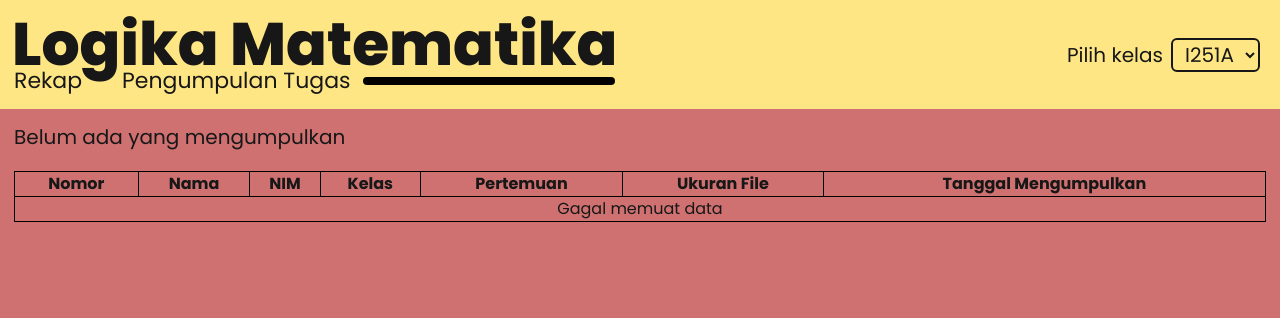
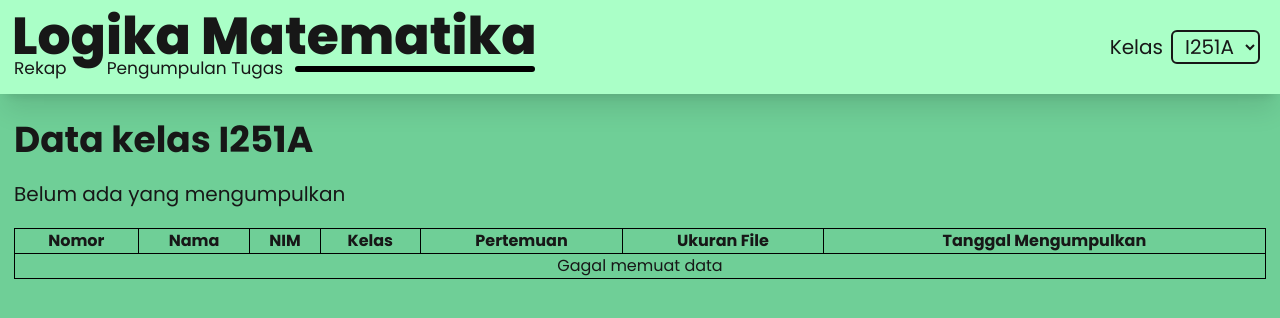
Before and after one commit to RDeveLabs/rekap-tugas, a website built with Vite: page index.html in a window 1280 px wide. Built offline with nearby package versions, Linux system fonts and the light colour scheme; no server answers.

Commit message:
update: pilihan kelas dan style

```diff
--- a/index.html
+++ b/index.html
@@ -8,28 +8,29 @@
     <title>rekap-tugas</title>
   </head>
   <body class="min-h-full flex flex-col">
-    <div class="header flex justify-between items-center bg-amber-200 p-3">
+    <div class="header flex fixed w-full justify-between items-center p-3 shadow-xl">
       <div class="judul">
-        <h1 class="font-extrabold text-6xl leading-10 pt-3">
+        <h1 class="font-extrabold text-[52px] leading-10 pt-1">
           Logika Matematika
         </h1>
         <div class="flex items-center justify-between pr-0.5">
-          <div class="text-[22px] gap-10 flex pl-0.5 w-max">
+          <div class="text-[17px] gap-10 flex pl-0.5 w-max">
             <p>Rekap</p>
             <p>Pengumpulan Tugas</p>
           </div>
-          <div class="w-63 h-2 bg-black rounded-2xl"></div>
+          <div class="w-60 h-1.5 bg-black rounded-2xl"></div>
         </div>
       </div>
       <div class="class-dropdown flex p-2 gap-2 items-center">
-      <label for="kelas" class="text-xl">Pilih kelas</label>
+      <label for="kelas" class="text-xl">Kelas</label>
       <select name="kelas" id="kelas" class="text-xl pl-2 pr-2 rounded-md border-2">
         <option value="1">I251A</option>
         <option value="2">I251B</option>
       </select>
     </div>
     </div>
-    <div class="body p-3.5 flex flex-col gap-5">
+    <div class="body p-3.5 pt-30 flex flex-col gap-5">
+      <h1 class="text-4xl font-bold">Data kelas <span id="info-kelas"></span></h1>
       <p id="info" class="text-xl">Belum ada yang mengumpulkan</p>
       <table class="table">
         <thead>
--- a/src/main.js
+++ b/src/main.js
@@ -1,10 +1,16 @@
 import axios from "axios";
 
+const arrayKelas = ['I251A', 'I251B']
+
 let kelas = document.getElementById("kelas").value;
+document.getElementById("info-kelas").innerHTML = arrayKelas[kelas - 1];
+
 document.getElementById("kelas").addEventListener("change", (e) => {
-  let kelas = document.getElementById("kelas").value;
+  kelas = document.getElementById("kelas").value;
+  document.getElementById("info-kelas").innerHTML = arrayKelas[kelas - 1];
   ambilData(kelas);
 });
+
 
 async function ambilData(kelasDipilih) {
   try {
@@ -29,7 +35,7 @@ async function ambilData(kelasDipilih) {
       data.forEach((d, index) => {
         const ukuranKB = (d.ukuran_file / 1024).toFixed(1);
         const formatWaktu = new Date(d.waktu).toLocaleString("id-ID", {
-          weekday: "long", // Menampilkan nama hari secara lengkap (Senin, Selasa, dst.)
+          weekday: "long",
           day: "numeric",
           month: "long",
           year: "numeric",
--- a/src/style.css
+++ b/src/style.css
@@ -72,8 +72,9 @@
 }
 
 :root {
-  --background: #cf7171;
+  --background: #6FCF97;
   --foreground: #171717;
+  --header: #AAFFC7;
 }
 
 @theme inline {
@@ -94,6 +95,9 @@ body {
   height: 100dvh;
   width: 100%;
 }
+.header{
+  background: var(--header);
+}
 
 .table, th, tr, td {
   border: 1px solid #000;
```
